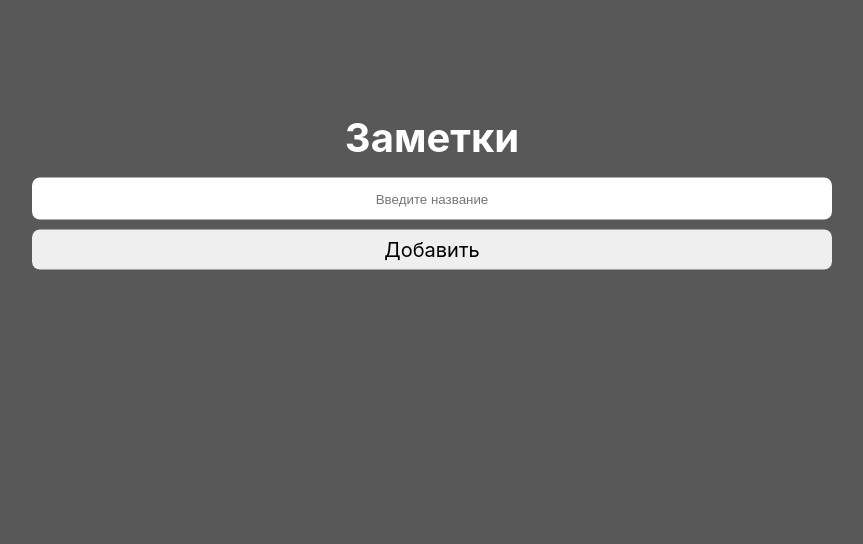
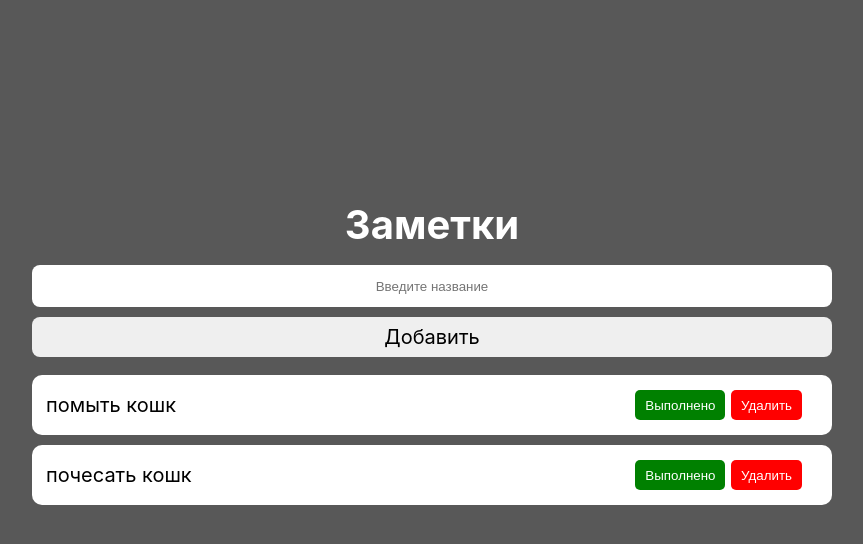
Before and after one commit to pshenichque/js-note-manager, a plain HTML site: page index.html in a window 1280 px wide. Shown: the whole page, without its empty margins (208-1071 px from the left). Drawn offline with Linux system fonts and the light colour scheme.

Commit message:
Create note template and pre-rendered notes

```diff
--- a/app.js
+++ b/app.js
@@ -1,6 +1,27 @@
-const inputElement = document.getElementById('input')
-const createButton = document.getElementById('create')
-const listElement = document.getElementById('list')
+const inputElement = document.getElementById('input');
+const createButton = document.getElementById('create');
+const listElement = document.getElementById('list');
+
+const notes = ['помыть кошк', 'почесать кошк'];
+
+const getNoteTemplate = (title) => {
+    return  `
+        <li class="list-item">
+        <span>${title}</span>
+            <div>
+                <button class="button-ok">Выполнено</button>
+                <button class="button-ok red">Удалить</button>
+            </div>
+        </li>
+    `
+};
+
+const render = () => {
+    listElement.insertAdjacentHTML('afterbegin', getNoteTemplate(notes[1]));
+    listElement.insertAdjacentHTML('afterbegin', getNoteTemplate(notes[0]));
+};
+
+render();
 
 createButton.onclick = () => {
     if (inputElement.value.length === 0) {
@@ -8,15 +29,7 @@ createButton.onclick = () => {
     }
     listElement.insertAdjacentHTML(
         'afterbegin',
-        `
-            <li class="list-item">
-            <span>${inputElement.value}</span>
-                <div>
-                    <button class="button-ok">Выполнено</button>
-                    <button class="button-ok red">Удалить</button>
-                </div>
-            </li>
-        `
+        getNoteTemplate(inputElement.value)
     );
     inputElement.value = '';
 };
--- a/index.html
+++ b/index.html
@@ -15,15 +15,7 @@
             <button class="button" id="create">Добавить</button>
         </div>
 
-        <ul class="list" id="list">
-            <!-- <li class="list-item">
-                <span>Название</span>
-                <div>
-                    <button class="button-ok">Выполнено</button>
-                    <button class="button-ok red">Удалить</button>
-                </div>
-            </li> -->
-        </ul>
+        <ul class="list" id="list"></ul>
     </div>
 </body>
 </html>
--- a/style.css
+++ b/style.css
@@ -20,7 +20,7 @@ h1 {
     position: absolute;
     top: 25%;
     left: 50%;
-    transform: translate(-50%, -50%);
+    transform: translateX(-50%);
     width: 800px;
 }
 
@@ -54,6 +54,9 @@ h1 {
     text-decoration: none;
     padding: 0;
     margin: 18px 0 0 0;
+    gap: 10px;
+    display: flex;
+    flex-direction: column;
 }
 
 .list-item {
@@ -69,6 +72,7 @@ h1 {
     padding: 0 30px 0 14px;
     font-family: "Inter", sans-serif;
     font-size: 20px;
+    border-radius: 10px;
 }
 
 .button-ok {
```
